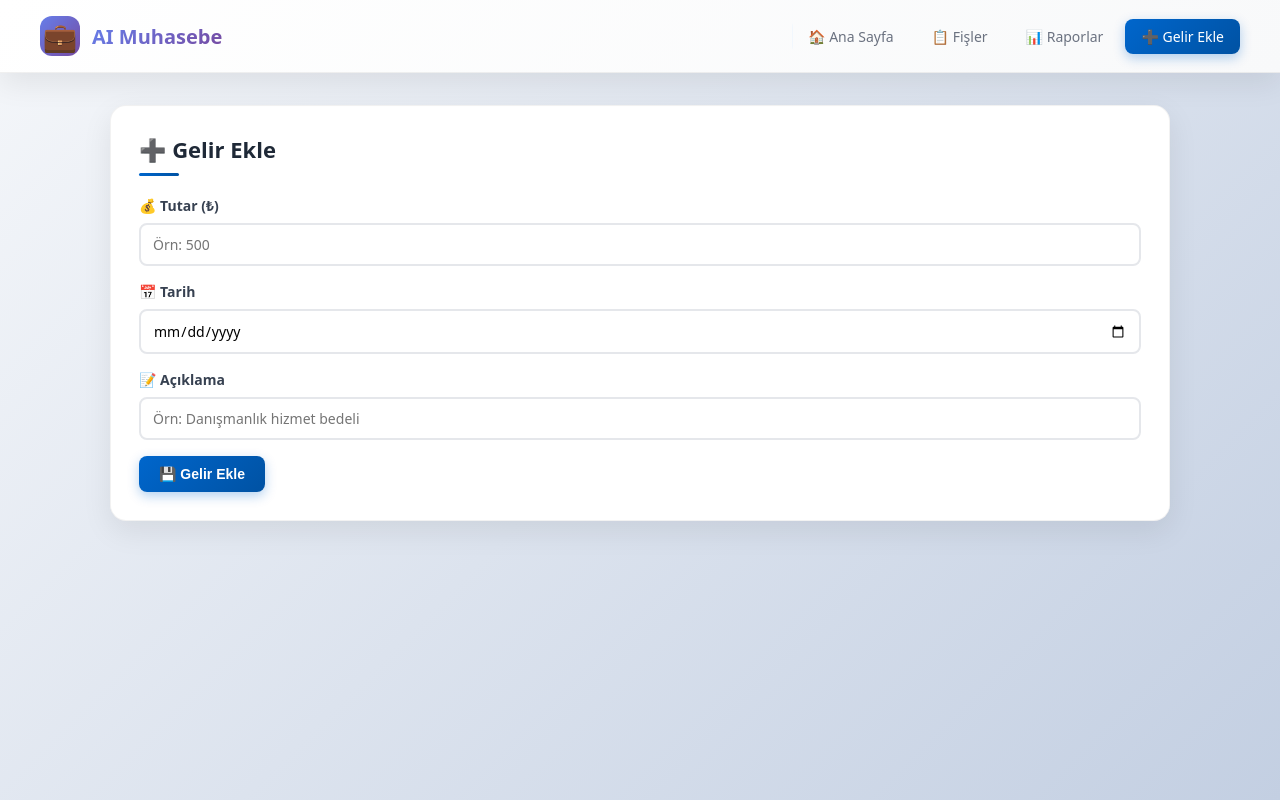
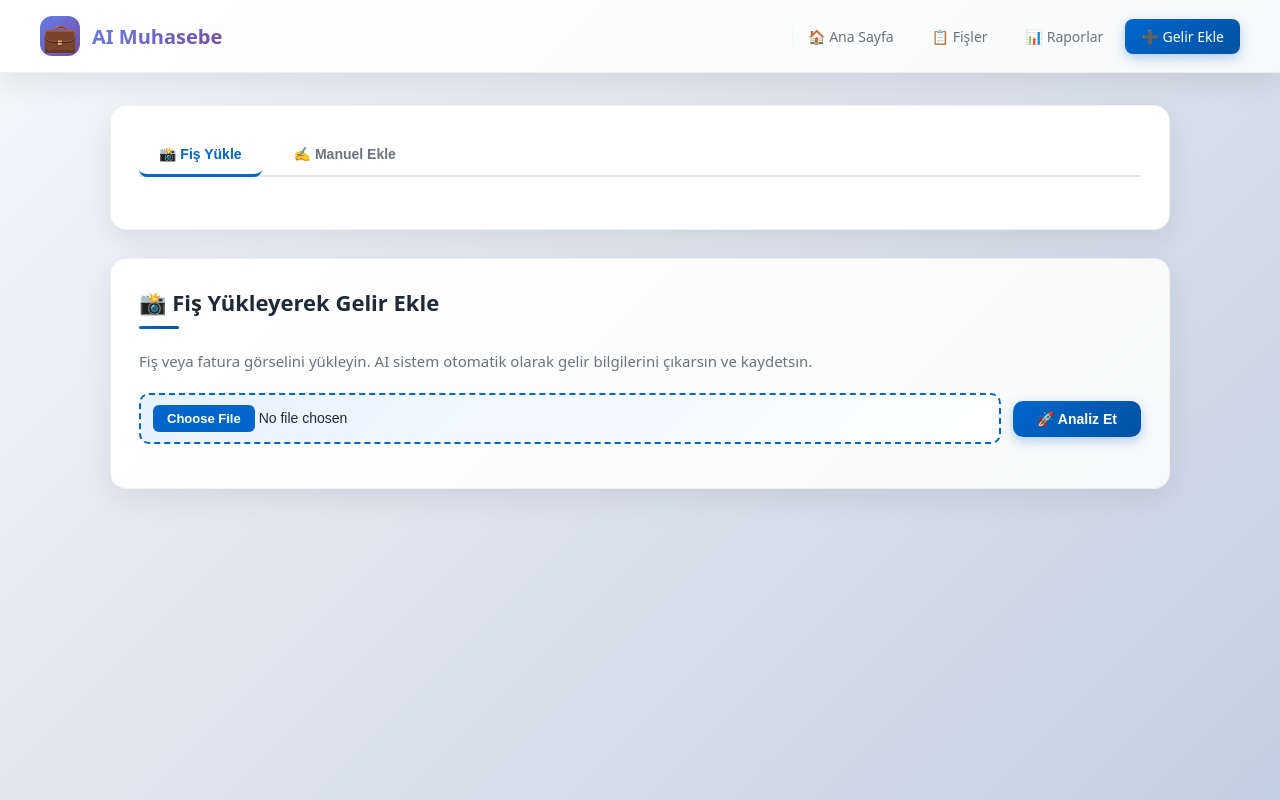
Before and after one commit to Silabalkan/ai-muhasebe-asistani, a React (Create React App) app in the folder ai-muhasebe-frontend/: page /add-income in a window 1280 px wide. Built offline with nearby package versions, Linux system fonts and the light colour scheme.

Commit message:
gelir sayfası fonsiyonları düzeltildi

```diff
--- a/ai-muhasebe-frontend/src/App.css
+++ b/ai-muhasebe-frontend/src/App.css
@@ -493,6 +493,44 @@
 }
 
 /* ================================
+   TAB BUTONLARI
+   ================================ */
+.tab-buttons {
+  display: flex;
+  gap: 12px;
+  margin-bottom: 24px;
+  border-bottom: 2px solid var(--border);
+}
+
+.tab-btn {
+  padding: 12px 20px;
+  border: none;
+  background: transparent;
+  color: var(--secondary);
+  font-size: 14px;
+  font-weight: 600;
+  cursor: pointer;
+  transition: var(--transition);
+  border-bottom: 3px solid transparent;
+  position: relative;
+  margin-bottom: -2px;
+  box-shadow: none;
+}
+
+.tab-btn:hover {
+  color: var(--primary);
+  box-shadow: none;
+  transform: none;
+}
+
+.tab-btn.active {
+  color: var(--primary);
+  border-bottom-color: var(--primary);
+  background: transparent;
+  box-shadow: none;
+}
+
+/* ================================
    FORM
    ================================ */
 .form-group {
--- a/ai-muhasebe-frontend/src/api.js
+++ b/ai-muhasebe-frontend/src/api.js
@@ -9,6 +9,18 @@ export const uploadInvoice = (file) => {
   formData.append("file", file);
 
   return API.post("/invoices/upload-analyze", formData, {
+    headers: {
+      "Content-Type": "multipart/form-data",
+    },
+  });
+};
+
+// GELİR OLARAK FİŞ YÜKLE (AddIncomePage'de kullanılır)
+export const uploadIncomeInvoice = (file) => {
+  const formData = new FormData();
+  formData.append("file", file);
+
+  return API.post("/invoices/upload-analyze-income", formData, {
     headers: {
       "Content-Type": "multipart/form-data",
     },
--- a/ai-muhasebe-frontend/src/pages/AddIncomePage.js
+++ b/ai-muhasebe-frontend/src/pages/AddIncomePage.js
@@ -1,31 +1,68 @@
 import React, { useState } from "react";
-import { addManualIncome } from "../api";
+import { addManualIncome, uploadIncomeInvoice } from "../api";
 
 export default function AddIncomePage() {
+  // Tab Seçimi
+  const [activeTab, setActiveTab] = useState("upload"); // "upload" | "manual"
+
+  // FİŞ YÜKLEME
+  const [file, setFile] = useState(null);
+  const [preview, setPreview] = useState(null);
+  const [uploadLoading, setUploadLoading] = useState(false);
+  const [uploadSuccess, setUploadSuccess] = useState(false);
+  const [uploadResult, setUploadResult] = useState(null);
+
+  // MANUEL GELİR
   const [amount, setAmount] = useState("");
   const [date, setDate] = useState("");
   const [description, setDescription] = useState("");
-  const [loading, setLoading] = useState(false);
-  const [success, setSuccess] = useState(false);
+  const [manualLoading, setManualLoading] = useState(false);
+  const [manualSuccess, setManualSuccess] = useState(false);
 
-  const handleSubmit = async () => {
+  // FİŞ YÜKLEME HANDLER
+  const handleUpload = async () => {
+    if (!file) {
+      alert("Lütfen bir fiş seçin");
+      return;
+    }
+
+    try {
+      setUploadLoading(true);
+      const response = await uploadIncomeInvoice(file);
+      setUploadResult(response.data);
+      setUploadSuccess(true);
+      setTimeout(() => setUploadSuccess(false), 3000);
+
+      // Formu sıfırla
+      setFile(null);
+      setPreview(null);
+    } catch (err) {
+      console.error(err);
+      alert("Fiş yüklenirken bir hata oluştu");
+    } finally {
+      setUploadLoading(false);
+    }
+  };
+
+  // MANUEL GELİR HANDLER
+  const handleManualSubmit = async () => {
     if (!amount || !date) {
       alert("⚠️ Tutar ve tarih zorunludur");
       return;
     }
 
     const payload = {
-      amount: Number(amount),   // ✅ backend: amount
-      date: date,               // ✅ backend: date (YYYY-MM-DD)
-      description: description // ✅ backend: description
+      amount: Number(amount),
+      date: date,
+      description: description
     };
 
     try {
-      setLoading(true);
+      setManualLoading(true);
       await addManualIncome(payload);
 
-      setSuccess(true);
-      setTimeout(() => setSuccess(false), 3000);
+      setManualSuccess(true);
+      setTimeout(() => setManualSuccess(false), 3000);
 
       setAmount("");
       setDate("");
@@ -34,15 +71,135 @@ export default function AddIncomePage() {
       console.error(err);
       alert("❌ Gelir eklenirken hata oluştu");
     } finally {
-      setLoading(false);
+      setManualLoading(false);
     }
   };
 
   return (
+    <>
+      {/* TAB SEÇİMİ */}
       <section className="card">
-      <h2>➕ Gelir Ekle</h2>
+        <div className="tab-buttons">
+          <button
+            className={`tab-btn ${activeTab === "upload" ? "active" : ""}`}
+            onClick={() => setActiveTab("upload")}
+          >
+            📸 Fiş Yükle
+          </button>
+          <button
+            className={`tab-btn ${activeTab === "manual" ? "active" : ""}`}
+            onClick={() => setActiveTab("manual")}
+          >
+            ✍️ Manuel Ekle
+          </button>
+        </div>
+      </section>
 
-      {success && (
+      {/* FİŞ YÜKLEME TAB */}
+      {activeTab === "upload" && (
+        <section className="card upload-card">
+          <h2>📸 Fiş Yükleyerek Gelir Ekle</h2>
+          <p className="upload-desc">
+            Fiş veya fatura görselini yükleyin. AI sistem otomatik olarak gelir bilgilerini çıkarsın ve kaydetsın.
+          </p>
+
+          {uploadSuccess && (
+            <p className="success-text">✅ Gelir başarıyla kaydedildi!</p>
+          )}
+
+          <div className="upload-row">
+            <input
+              type="file"
+              accept="image/*"
+              onChange={(e) => {
+                const selected = e.target.files[0];
+                setFile(selected);
+                setPreview(URL.createObjectURL(selected));
+              }}
+            />
+            <button onClick={handleUpload} disabled={uploadLoading}>
+              {uploadLoading ? "⏳ Analiz ediliyor..." : "🚀 Analiz Et"}
+            </button>
+          </div>
+
+          {file && (
+            <p className="file-name">
+              ✓ Seçilen dosya: <span>{file.name}</span>
+            </p>
+          )}
+
+          {/* ANALİZ SONUÇLARI */}
+          {uploadResult && (
+            <section className="result-card">
+              <h3>✨ Analiz Sonuçları</h3>
+
+              <div className="result-layout">
+                {/* SOL: FİŞ GÖRSELİ */}
+                {preview && (
+                  <div className="preview-wrapper">
+                    <img
+                      src={preview}
+                      alt="Fiş Önizleme"
+                      className="preview-image"
+                    />
+                  </div>
+                )}
+
+                {/* SAĞ: ANALİZ BİLGİLERİ */}
+                <div className="result-grid">
+                  <div className="result-row">
+                    <span className="label">💰 Tutar:</span>
+                    <span className="value highlight">{uploadResult.total_amount} ₺</span>
+                  </div>
+
+                  <div className="result-row">
+                    <span className="label">📅 Tarih:</span>
+                    <span className="value">{uploadResult.invoice_date || "-"}</span>
+                  </div>
+
+                  <div className="result-row">
+                    <span className="label">🧾 Satıcı:</span>
+                    <span className="value">{uploadResult.vendor || "-"}</span>
+                  </div>
+
+                  <div className="result-row">
+                    <span className="label">💳 Ödeme Tipi:</span>
+                    <span className="value">{uploadResult.payment_type || "-"}</span>
+                  </div>
+
+                  <div className="result-row">
+                    <span className="label">📊 KDV Oranı:</span>
+                    <span className="value">
+                      {uploadResult.kdv_rate != null ? `%${uploadResult.kdv_rate}` : "-"}
+                    </span>
+                  </div>
+
+                  <div className="result-row">
+                    <span className="label">📈 KDV Tutarı:</span>
+                    <span className="value">
+                      {uploadResult.kdv_amount != null ? `${uploadResult.kdv_amount} ₺` : "-"}
+                    </span>
+                  </div>
+
+                  <div className="result-row">
+                    <span className="label">⏱️ Kayıt Zamanı:</span>
+                    <span className="value small">
+                      {new Date(uploadResult.created_at).toLocaleString("tr-TR")}
+                    </span>
+                  </div>
+                </div>
+              </div>
+            </section>
+          )}
+        </section>
+      )}
+
+      {/* MANUEL GELİR EKLE TAB */}
+      {activeTab === "manual" && (
+        <section className="card">
+          <h2>✍️ Manuel Gelir Ekle</h2>
+
+          {manualSuccess && (
             <p className="success-text">✅ Gelir başarıyla kaydedildi!</p>
           )}
 
@@ -77,9 +234,11 @@ export default function AddIncomePage() {
             />
           </div>
 
-      <button onClick={handleSubmit} disabled={loading}>
-        {loading ? "⏳ Kaydediliyor..." : "💾 Gelir Ekle"}
+          <button onClick={handleManualSubmit} disabled={manualLoading}>
+            {manualLoading ? "⏳ Kaydediliyor..." : "💾 Gelir Ekle"}
           </button>
         </section>
+      )}
+    </>
   );
 }
```
Also changed, not shown: 2 other files (tests, documents, lock files or other folders). Lines whose indentation alone changed are shown as unchanged.
